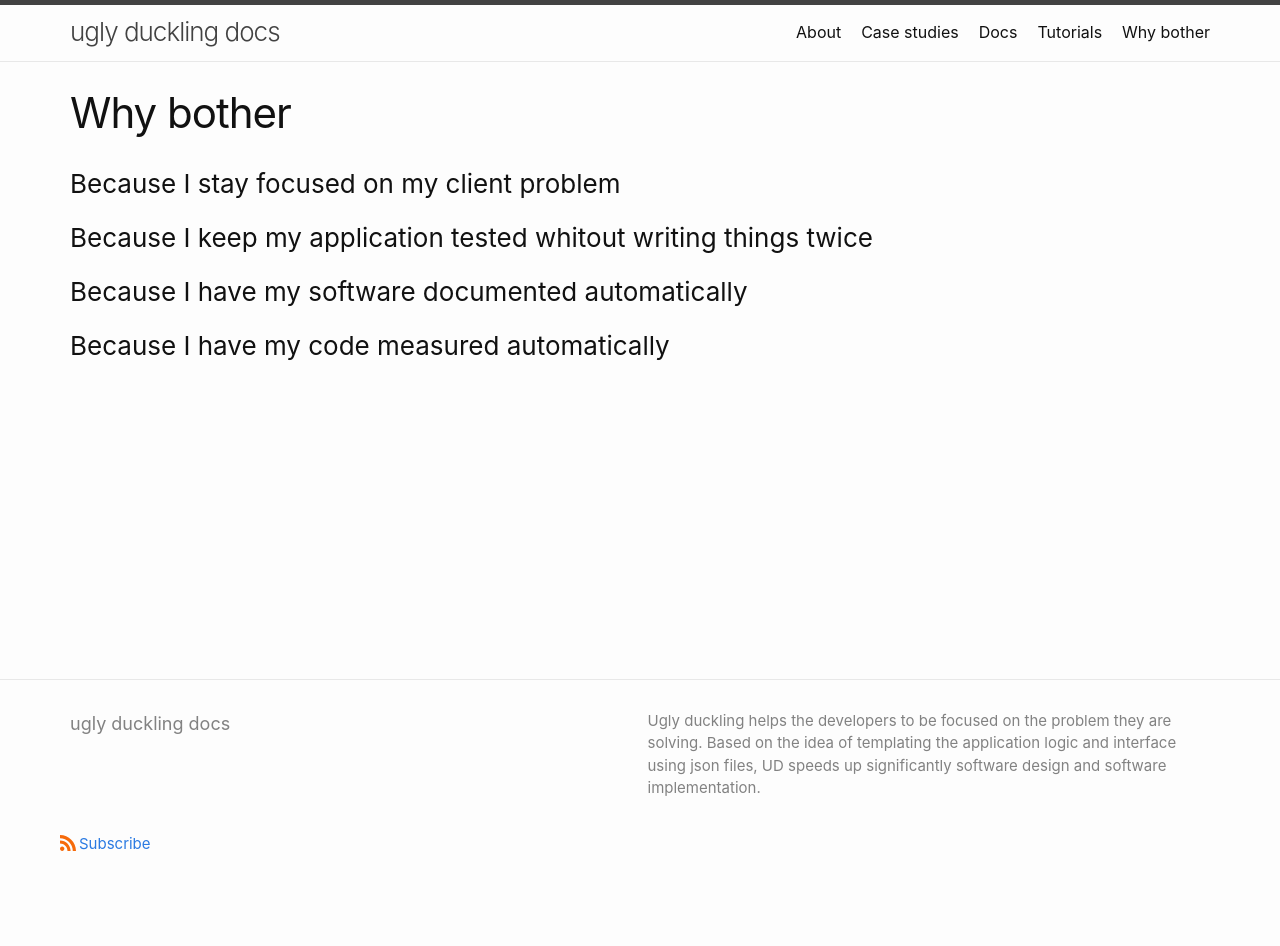
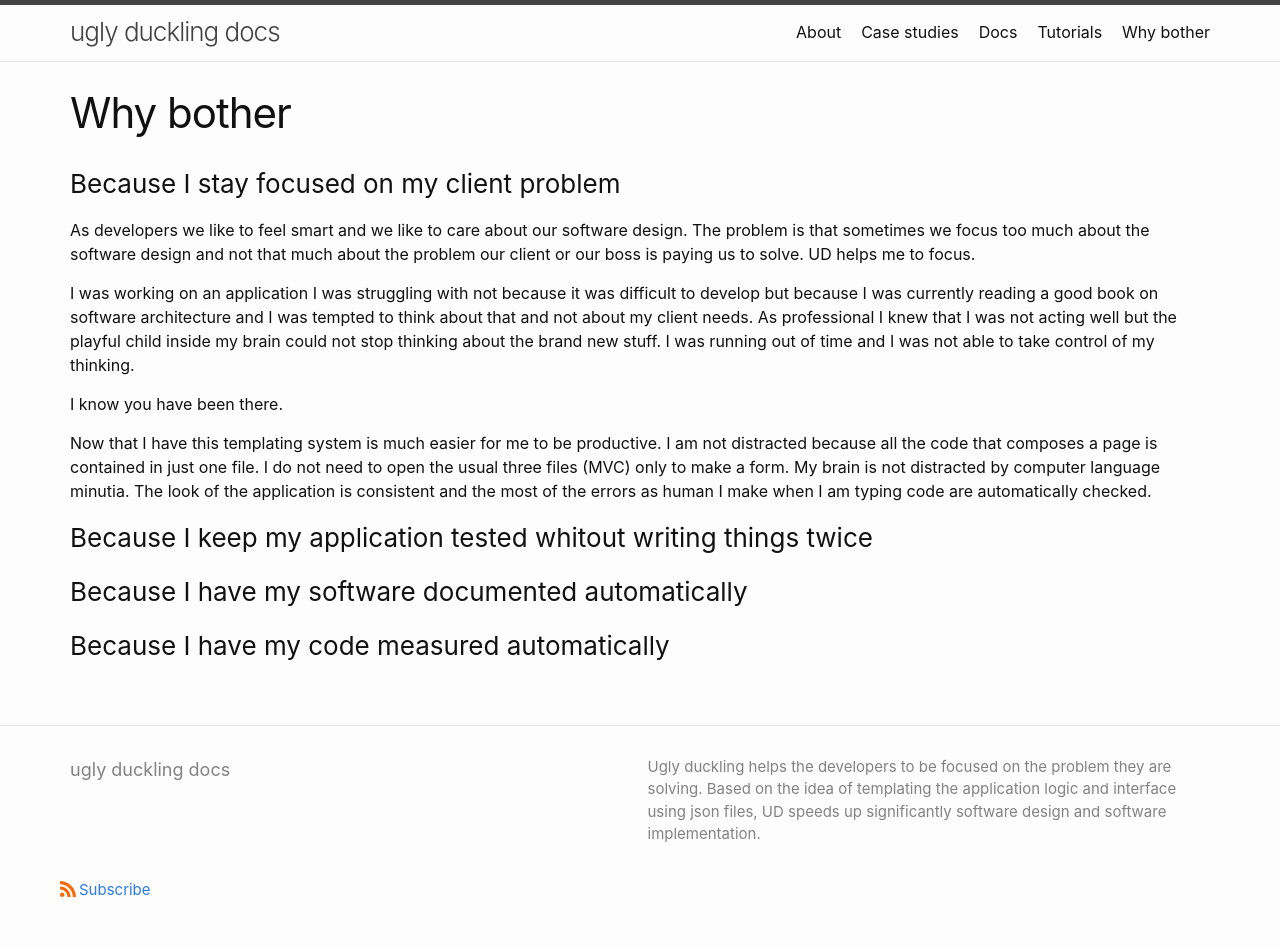
Before and after one commit to fabiomattei/uddocs, a Jekyll site: the page built from whybother.md, in a window 1280 px wide. Built offline with Jekyll 4.4.1, drawn with Linux system fonts in a browser that asks for light colours; before the commit the page ends 900 px from its top, so only the background shows below that.

Commit message:
working on why bother page

```diff
--- a/whybother.md
+++ b/whybother.md
@@ -5,6 +5,18 @@ title: Why bother
 
 ### Because I stay focused on my client problem
 
+As developers we like to feel smart and we like to care about our software design. The problem is that sometimes we focus too much about the software design and not that much about the problem our client or our boss is paying us to solve.
+UD helps me to focus.
+
+I was working on an application I was struggling with not because it was difficult to develop but because I was currently reading a good book on software architecture and I was tempted to think about that and not about my client needs.
+As professional I knew that I was not acting well but the playful child inside my brain could not stop thinking about the brand new stuff.
+I was running out of time and I was not able to take control of my thinking.
+
+I know you have been there.
+
+Now that I have this templating system is much easier for me to be productive.
+I am not distracted because all the code that composes a page is contained in just one file. I do not need to open the usual three files (MVC) only to make a form. My brain is not distracted by computer language minutia. The look of the application is consistent and the most of the errors as human I make when I am typing code are automatically checked.
+
 ### Because I keep my application tested whitout writing things twice
 
 ### Because I have my software documented automatically
```
